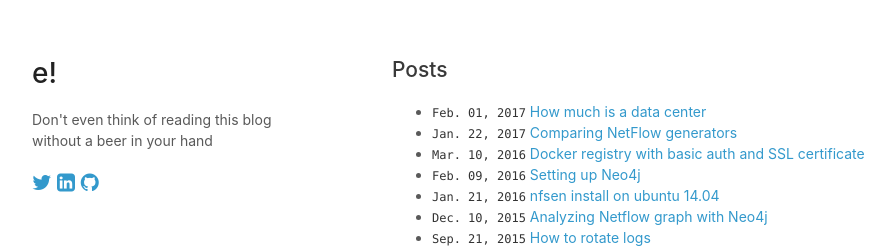
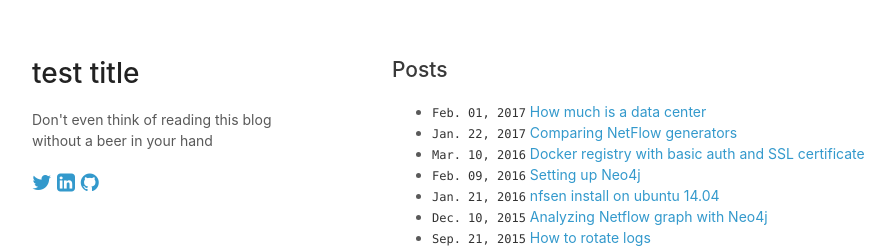
Before and after one commit to narutaro/e, a Jekyll site: the page built from index.md, in a window 1280 px wide. Shown: the top 251 px of the page, without its empty margins (178-1073 px from the left). Built offline with Jekyll 4.4.1, drawn with Linux system fonts in a browser that asks for light colours; our own code applies the rules of GitHub Pages for plain Markdown files.

Commit message:
site.title

```diff
--- a/_config.yml
+++ b/_config.yml
@@ -1 +1,2 @@
 theme: jekyll-theme-minimal
+title: test title
--- a/_layouts/default.html
+++ b/_layouts/default.html
@@ -26,7 +26,7 @@
   <body>
     <div class="wrapper">
       <header>
-        <h1>{{ page.title }}</h1>
+        <h1>{{ site.title }}</h1>
         <p>{{ page.subtitle }}</p>
         <!-- <p class="view"><a href="http://github.com/orderedlist/minimal">View the Project on GitHub <small>orderedlist/minimal</small></a></p> -->
 				<!--
```
